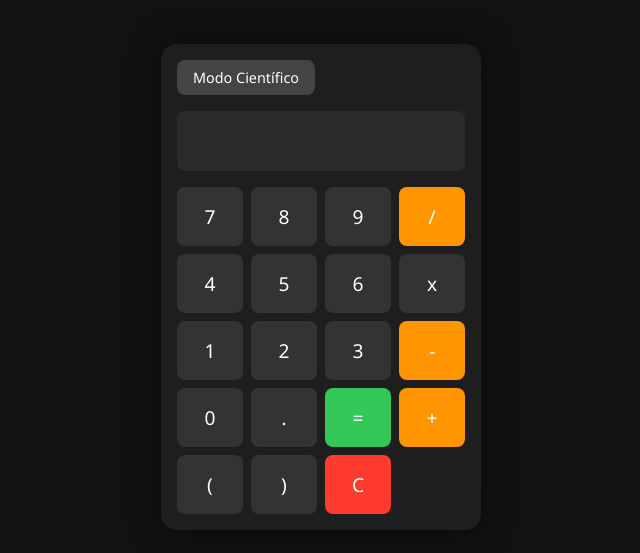
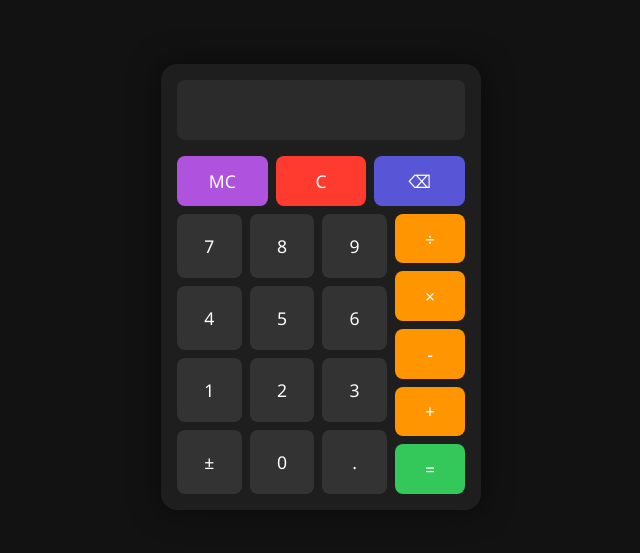
Before and after one commit to GenissonEmilio/Calculadora-calculo, a React (Vite) app in the folder calculadora/: page / in a window 1280 px wide. Shown: the part 113-666 px from the top of the page, without its empty margins (319-959 px from the left). Built offline with nearby package versions, Linux system fonts and the light colour scheme.

Commit message:
concertando calculadora

```diff
--- a/calculadora/src/App.css
+++ b/calculadora/src/App.css
@@ -8,7 +8,6 @@
   box-shadow: 0 0 30px rgba(0, 0, 0, 0.5);
 }
 
-/* Display */
 .display {
   background-color: #2b2b2b;
   padding: 1rem;
@@ -30,16 +29,45 @@
   color: #fff;
 }
 
-/* Keypad */
 .keypad {
+  display: flex;
+  flex-direction: column;
+  gap: 0.5rem;
+}
+
+.top-controls {
+  display: grid;
+  grid-template-columns: 1fr 1fr 1fr;
+  gap: 0.5rem;
+}
+
+.main-area {
+  display: grid;
+  grid-template-columns: 3fr 1fr;
+  gap: 0.5rem;
+}
+
+.numbers {
+  display: grid;
+  grid-template-columns: repeat(3, 1fr);
+  gap: 0.5rem;
+}
+
+.operations {
+  display: grid;
+  grid-template-columns: 1fr;
+  gap: 0.5rem;
+}
+
+.scientific-buttons {
   display: grid;
   grid-template-columns: repeat(4, 1fr);
   gap: 0.5rem;
 }
 
 .keypad button {
-  padding: 1rem;
-  font-size: 1.2rem;
+  padding: 0.8rem;
+  font-size: 1.1rem;
   border: none;
   border-radius: 0.5rem;
   background-color: #333;
@@ -56,10 +84,9 @@
   background-color: #555;
 }
 
-/* Cores especiais */
+/* Estilos específicos */
 .keypad button.operator {
   background-color: #ff9500;
-  color: white;
 }
 
 .keypad button.equal {
@@ -70,17 +97,18 @@
   background-color: #ff3b30;
 }
 
-.toggle-mode {
-  margin-bottom: 1rem;
-  padding: 0.5rem 1rem;
-  font-size: 0.9rem;
-  border: none;
-  border-radius: 0.5rem;
-  background-color: #444;
-  color: white;
-  cursor: pointer;
+.keypad button.backspace {
+  background-color: #5856d6;
 }
 
-.toggle-mode:hover {
-  background-color: #666;
+.keypad button.mode-toggle {
+  background-color: #af52de;
 }
+
+.keypad button.scientific {
+  background-color: #5ac8fa;
+}
+
+.keypad button.plus-minus {
+  background-color: #333;
+}
--- a/calculadora/src/App.tsx
+++ b/calculadora/src/App.tsx
@@ -8,10 +8,7 @@ function App() {
   const [expression, setExpression] = useState('');
   const [result, setResult] = useState('');
   const [scientificMode, setScientificMode] = useState(false);
-
-  const toggleScientificMode = () => {
-    setScientificMode(prev => !prev);
-  };
+  const [isParenthesisOpen, setIsParenthesisOpen] = useState(false);
 
   const handleButtonPress = (value: string) => {
     if (value === '=') {
@@ -24,6 +21,33 @@ function App() {
     } else if (value === 'C') {
       setExpression('');
       setResult('');
+    } else if (value === '⌫') {
+      setExpression(prev => prev.slice(0, -1));
+    } else if (value === '±') {
+      setExpression(prev => (prev.startsWith('-') ? prev.slice(1) : `-${prev}`));
+    } else if (value === 'TOGGLE_MODE') {
+      setScientificMode(prev => !prev);
+    } else if (value === 'x²') {
+      // Lógica especial para o quadrado
+      setExpression(prev => {
+        // Encontra o último número digitado
+        const lastNumberMatch = prev.match(/(\d+\.?\d*)$/);
+        if (lastNumberMatch) {
+          const lastNumber = lastNumberMatch[0];
+          return prev.replace(/(\d+\.?\d*)$/, `(${lastNumber})^2`);
+        }
+        return prev + '^2'; // Fallback caso não encontre número
+      });
+    } else if (value === '()') {
+      setExpression(prev => {
+        const lastChar = prev.slice(-1);
+        const shouldOpen = !isParenthesisOpen ||
+                         ['+', '-', '×', '÷', '^', '('].includes(lastChar) ||
+                         prev === '';
+
+        setIsParenthesisOpen(shouldOpen);
+        return prev + (shouldOpen ? '(' : ')');
+      })
     } else {
       setExpression(prev => prev + value);
     }
@@ -31,12 +55,11 @@ function App() {
 
   return (
     <div className="app">
-      <button onClick={toggleScientificMode} className="toggle-mode">
-        {scientificMode ? 'Modo Básico' : 'Modo Científico'}
-      </button>
-
       <Display expression={expression} result={result} />
-      <Keypad onPress={handleButtonPress} scientificMode={scientificMode} />
+      <Keypad
+        onPress={handleButtonPress}
+        scientificMode={scientificMode}
+      />
     </div>
   );
 }
--- a/calculadora/src/components/Keypad.tsx
+++ b/calculadora/src/components/Keypad.tsx
@@ -1,44 +1,77 @@
 import type { KeypadProps } from "../types";
 
-const basicButtons: string[] = [
-  '7', '8', '9', '/',
-  '4', '5', '6', 'x',
-  '1', '2', '3', '-',
-  '0', '.', '=', '+',
-  '(', ')', 'C'
-];
-
-const scientificButtons: string[] = [
-  'sin', 'cos', 'tan', '√',
-  'π', '^', 'lim', 'd/dx'
-];
-
+const numberButtons = ['7', '8', '9', '4', '5', '6', '1', '2', '3', '±', '0', '.'];
+const operationButtons = ['÷', '×', '-', '+', '='];
+const controlButtons = ['C', '⌫'];
+const scientificButtons = ['sin', 'cos', 'tan', '√', 'π', '^', '()', '²'];
 
 export const Keypad = ({ onPress, scientificMode }: KeypadProps) => {
-    const allButtons = scientificMode
-    ? [...scientificButtons, ...basicButtons]
-    : basicButtons;
-
-
     const getButtonClass = (value: string): string => {
         if (value === '=') return 'equal';
         if (value === 'C') return 'clear';
-        if (['/', '*', '-', '+', '^', 'sin', 'cos', 'tan', 'lim', 'd/dx', '√'].includes(value)) return 'operator';
+        if (value === '⌫') return 'backspace';
+        if (operationButtons.includes(value)) return 'operator';
+        if (scientificButtons.includes(value)) return 'scientific';
         return '';
     };
 
     return (
         <div className="keypad">
-        {allButtons.map((btn: string, i: number) => (
+            {/* Linha superior com botão de modo e controles */}
+            <div className="top-controls">
                 <button
-            key={i}
+                    className="mode-toggle"
+                    onClick={() => onPress('TOGGLE_MODE')}
+                >
+                    {scientificMode ? 'MB' : 'MC'}
+                </button>
+                <button className="clear" onClick={() => onPress('C')}>C</button>
+                <button className="backspace" onClick={() => onPress('⌫')}>⌫</button>
+            </div>
+
+            {/* Área principal */}
+            <div className="main-area">
+                {/* Números */}
+                <div className="numbers">
+                    {numberButtons.map((btn) => (
+                        <button
+                            key={btn}
+                            onClick={() => onPress(btn)}
+                        >
+                            {btn}
+                        </button>
+                    ))}
+                </div>
+
+                {/* Operações */}
+                <div className="operations">
+                    {operationButtons.map((btn) => (
+                        <button
+                            key={btn}
                             className={getButtonClass(btn)}
                             onClick={() => onPress(btn)}
                         >
                             {btn}
                         </button>
                     ))}
+
+                </div>
+            </div>
+
+            {/* Botões científicos (aparecem apenas no modo científico) */}
+            {scientificMode && (
+                <div className="scientific-buttons">
+                    {scientificButtons.map((btn) => (
+                        <button
+                            key={btn}
+                            className="scientific"
+                            onClick={() => onPress(btn)}
+                        >
+                            {btn}
+                        </button>
+                    ))}
+                </div>
+            )}
         </div>
     );
-
 };
--- a/calculadora/src/logic/calculatorEngine.ts
+++ b/calculadora/src/logic/calculatorEngine.ts
@@ -1,11 +1,21 @@
 export function evaluateExpression(expr: string): number {
-  // Tratamento básico para funções
+  // Substitui símbolos e funções por equivalentes JavaScript
   const parsed = expr
     .replace(/sin/g, 'Math.sin')
     .replace(/cos/g, 'Math.cos')
     .replace(/tan/g, 'Math.tan')
-    .replace(/x/g, '*');
+    .replace(/√/g, 'Math.sqrt')
+    .replace(/π/g, 'Math.PI')
+    .replace(/\^/g, '**')
+    .replace(/×/g, '*')
+    .replace(/÷/g, '/')
+    .replace(/²/g, '**2')
+    .replace(/x³/g, '**3');
 
-  // Avalia a expressão com segurança
-  return Function('"use strict"; return (' + parsed + ')')();
+  try {
+    // Avalia a expressão com segurança
+    return Function('"use strict"; return (' + parsed + ')')();
+  } catch (e) {
+    throw new Error('Expressão inválida');
+  }
 }
```
Lines whose indentation alone changed are shown as unchanged.
